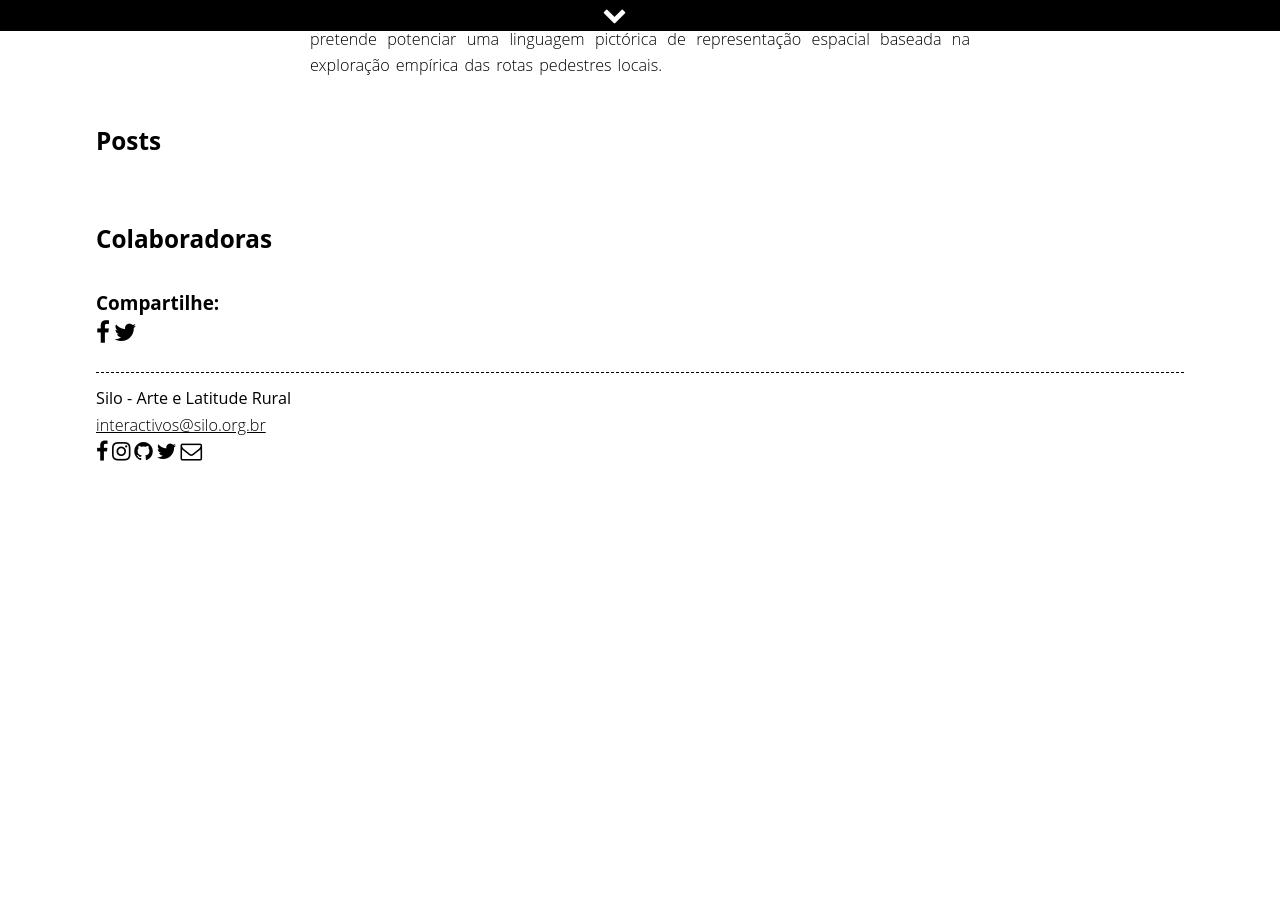
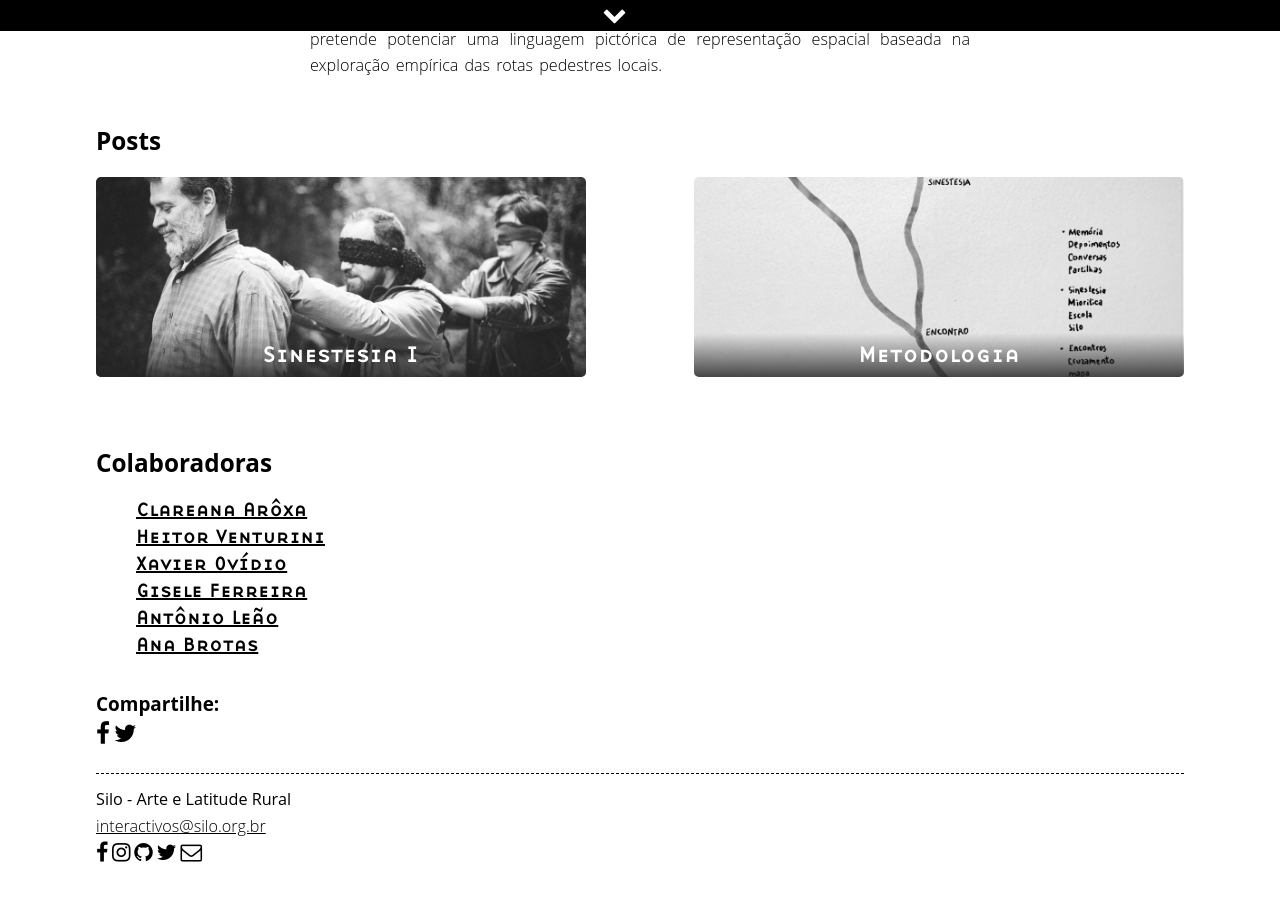
Before and after one commit to associacaosilo/interactivos2018, a Jekyll site: the page built from _pages/rotamnesis.md, in a window 1280 px wide and 900 px high, scrolled down 744 px. Built offline with Jekyll 4.4.1, drawn with Linux system fonts in a browser that asks for light colours; nearby versions of some CDN libraries; before the commit the page ends 1243 px from its top, so only the background shows below that.

```diff
--- a/_pages/rotamnesis.md
+++ b/_pages/rotamnesis.md
@@ -4,5 +4,18 @@ title: Rota-Mnesis
 proponent: Ana Henriques Brotas | Lisboa, Portugal
 cover: media/images/covers/rotamnesis.jpg
 permalink: /rotamnesis/
+people:
+  - name: Clareana Arôxa
+    url: https://www.facebook.com/clareanaaroxa
+  - name: Heitor Venturini
+    url: https://www.instagram.com/hei_tor_/
+  - name: Xavier Ovídio
+    url: https://xavierovidio.tumblr.com/
+  - name: Gisele Ferreira
+    url: https://www.instagram.com/gisele_arte/
+  - name: Antônio Leão
+    url: #
+  - name: Ana Brotas
+    url: https://anabrotas.tumblr.com/
 ---
 Sendo que as memórias influenciam a nossa perceção do espaço, como é que este processo é traduzido numa representação? Investigação da necessidade intrínseca de fazer e usar mapas numa realidade iconográfica rural, profundamente interligada com a memória. Através de uma metodologia participativa e comunitária, este projeto pretende potenciar uma linguagem pictórica de representação espacial baseada na exploração empírica das rotas pedestres locais.
```
Also changed, not shown: _pages/biofertilizantes.md (+5 -0 lines), _posts/2018-06-18-fertilizantes-cronograma.md (added, +46 -0 lines), _posts/2018-06-22-rotamnesis-projeto.md (added, +36 -0 lines), _posts/2018-06-25-rotamnesis-sinestesia-i.md (added, +27 -0 lines), media/images/biofertilizantes/biofertilizantes_00_00.jpg (added), media/images/biofertilizantes/biofertilizantes_00_01.jpg (added), media/images/rotamnesis/ROTA_1506_000_desenho.jpg (added), media/images/rotamnesis/ROTA_1506_001_desenho.jpg (added), media/images/rotamnesis/ROTA_1506_002.jpg (added), media/images/rotamnesis/ROTA_1506_005.jpg (added), media/images/rotamnesis/ROTA_1506_011.jpg (added), media/images/rotamnesis/ROTA_1506_012.jpg (added), media/images/rotamnesis/ROTA_1506_015.jpg (added), media/images/rotamnesis/ROTA_1506_022.jpg (added), 1 more files.
